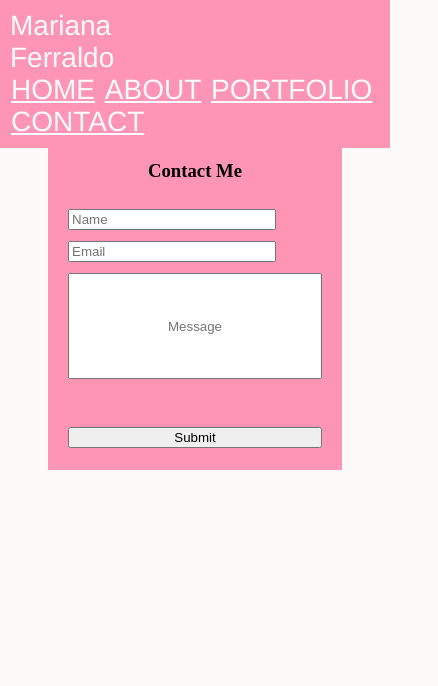
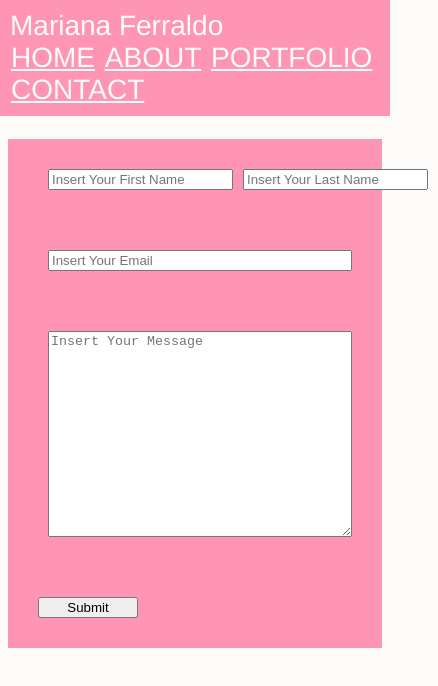
Before and after one commit to Mariana-Ferraldo-Personal-Website/personal-website, a plain HTML site: page contact.html in a window 390 px wide. Shown: the whole page, 438 px wide, since content can reach past the window. Drawn offline with Linux system fonts and the light colour scheme.

Commit message:
adding new contact

```diff
--- a/contact.html
+++ b/contact.html
@@ -20,17 +20,30 @@
     <br>
     <br>
     <br>
-    <section class="contactme">
-        <h3> Contact Me</h3>
-            <form form="" class="form">
-                <label for="frame"></label>
-                 <input type="text" id="frame"  placeholder="Name" class="name">
-                 <label for="frame"></label>
-                 <input type="text" placeholder="Email"  class="name">
-                 <label for="frame"></label>
-                 <input type="text" placeholder="Message"  class="message"> <br> <br>
-                 <input type="submit" value="Submit" class="Submit">
-            </form>
-    </section>
+    <h3> Contact Me</h3>
+        <div class="container">
+                <label > </label>
+                <input value="" placeholder="Insert Your First Name" class="fname">
+                <label class="lname"></label>
+                <input value="" placeholder="Insert Your Last Name" class="lname">
+                <label class="lname"></label>
+
+        </div>
+
+        <div class="container">
+            <label></label>
+            <input value="" placeholder="Insert Your Email" class="email">
+        </div>
+
+
+        <div class="container">
+                <label></label>
+                <textarea class="message" placeholder="Insert Your Message"></textarea>
+        </div>
+
+        <div class="container">
+            <button>Submit</button>
+        </div>
+        </div>
 </body>
 </html>
--- a/style.css
+++ b/style.css
@@ -79,37 +79,37 @@ section {
 
 
 /* Contact Me */
+@media screen and (max-width: 992px) {
+.container {
+        display: flex;
+        flex-direction: row;
+        background-color: #ff95b5;
+        padding: 30px;
+        position: relative;
+}
 
-.contactme {
-    background-color: #ff95b5;
-    padding: 20px;
-    text-align: center;
-    margin: 40px;
+.container label{
+    flex: none;
+    display: block;
+    width: 10px;
+}
+
+.fname{
+    width: 250px;
+}
+.lname{
+    width: 250px;
+}
+.email{
+    width: 300px;
 
 }
-
-.form {
-    display: flex;
-        flex-direction: column;
-        justify-content: space-around;
-        margin: 0 auto;
-        max-width: 880px;
-        height: 250px;
-        text-align: left;
+textarea{
+    width: 520px;
+    height: 200px;
 }
-
-.label {
-    display:block;
-    padding: 0;
-    width: 80%;
+button {
+    padding: 1;
+    min-width: 100px;
 }
-.name{
-    width: 200px;
-    display: block;
-
 }
-.message {
-    height: 100px;
-    text-align: center;
-
-}
```
